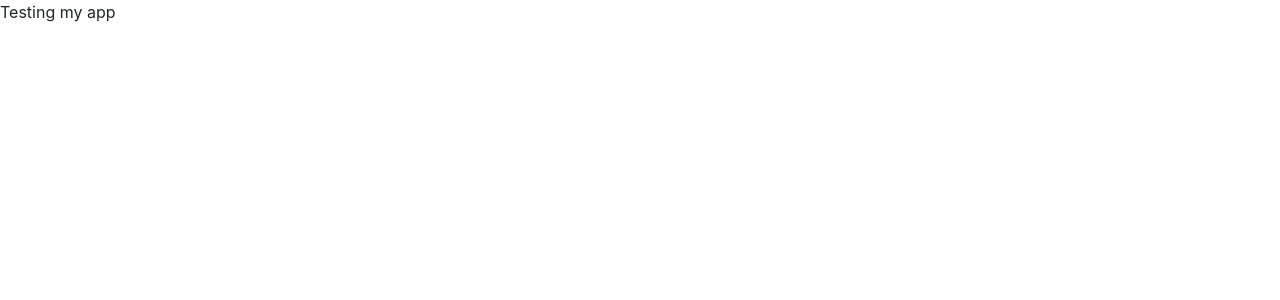
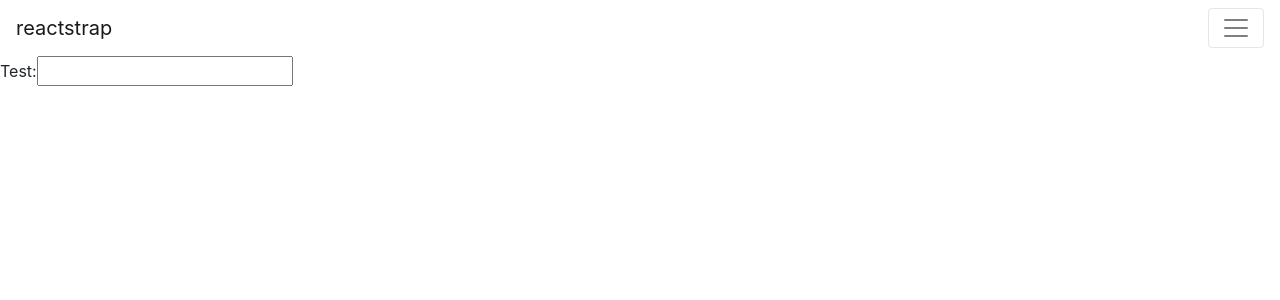
Before and after one commit to chrisryanhart/50_Capstone_2_Climbing_Meetup_App, a React (Create React App) app in the folder climbing-meetup-frontend/: page /login in a window 1280 px wide. Shown: the top 300 px of the page. Built offline with nearby package versions, Linux system fonts and the light colour scheme.

Commit message:
began setting up routes

```diff
--- a/climbing-meetup-frontend/src/App.js
+++ b/climbing-meetup-frontend/src/App.js
@@ -1,16 +1,18 @@
 import React from 'react';
-
-
+import { BrowserRouter } from "react-router-dom";
+import Routes from './Routes';
+import NavBar from './NavBar';
 
 
 function App() {
 
-
-
   return (
     <div className="App">
-      <p>Testing my app</p>
-
+      <BrowserRouter>
+        {/* <ResponsiveAppBar/> */}
+        <NavBar/>
+        <Routes/>
+      </BrowserRouter>
     </div>
   );
 }
--- /dev/null
+++ b/climbing-meetup-frontend/src/LoginForm.js
@@ -0,0 +1,14 @@
+import React from "react";
+
+
+function Login(){
+
+    return (
+        <form>
+            <label>Test: </label>
+            <input/>
+        </form>
+    );
+}
+
+export default Login;
--- /dev/null
+++ b/climbing-meetup-frontend/src/NavBar.js
@@ -0,0 +1,41 @@
+import React, { useState } from 'react';
+import {
+  Collapse,
+  Navbar,
+  NavbarToggler,
+  NavbarBrand,
+  Nav,
+  NavItem,
+  NavLink,
+} from 'reactstrap';
+
+function Example(props) {
+  const [collapsed, setCollapsed] = useState(true);
+
+  const toggleNavbar = () => setCollapsed(!collapsed);
+
+  return (
+    <div>
+      <Navbar color="faded" light>
+        <NavbarBrand href="/" className="me-auto">
+          reactstrap
+        </NavbarBrand>
+        <NavbarToggler onClick={toggleNavbar} className="me-2" />
+        <Collapse isOpen={!collapsed} navbar>
+          <Nav navbar>
+            <NavItem>
+              <NavLink href="/login">Login</NavLink>
+            </NavItem>
+            <NavItem>
+              <NavLink href="https://github.com/reactstrap/reactstrap">
+                GitHub
+              </NavLink>
+            </NavItem>
+          </Nav>
+        </Collapse>
+      </Navbar>
+    </div>
+  );
+}
+
+export default Example;
--- /dev/null
+++ b/climbing-meetup-frontend/src/ProfileForm.js
@@ -0,0 +1,14 @@
+import React from "react";
+
+function ProfileForm(){
+
+    return (
+        <form>
+            <label>Test: </label>
+            <input/>
+        </form>
+    );
+
+}
+
+export default ProfileForm;
--- /dev/null
+++ b/climbing-meetup-frontend/src/Routes.js
@@ -0,0 +1,49 @@
+import React from "react";
+import { Route } from "react-router-dom";
+import Login from "./LoginForm";
+import ProfileForm from "./ProfileForm";
+
+
+function Routes(){
+
+
+    return (
+        <div>
+            <Route exact path="/">
+
+            </Route>
+            <Route exact path="/login">
+                <Login/>
+            </Route>
+            <Route exact path="/register">
+                <ProfileForm/>
+            </Route>
+
+            <Route exact path="/meetups">
+
+            </Route>
+            <Route exact path="/meetups/:id/edit">
+
+            </Route>
+            <Route exact path="/meetups/:id">
+
+            </Route>
+            <Route exact path="/meetups/new">
+
+            </Route>
+            <Route exact path="/users/:id/meetups">
+
+            </Route>
+            <Route exact path="/users/:id/edit">
+
+            </Route>
+            <Route exact path="/users/:id">
+
+            </Route>
+        </div>
+
+    );
+
+}
+
+export default Routes;
```
Also changed, not shown: 1 other file (tests, documents, lock files or other folders).
